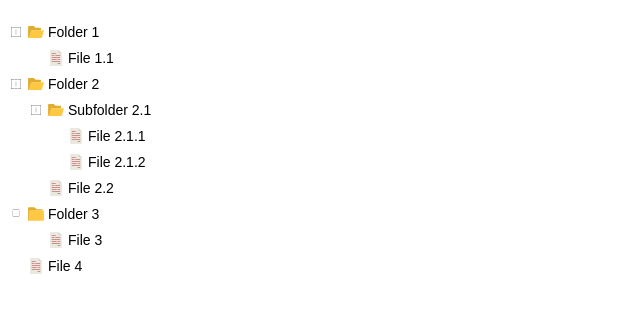
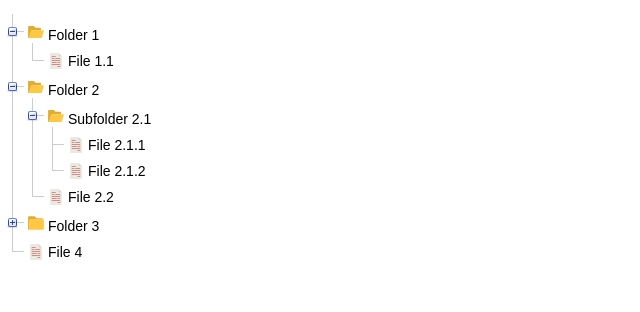
Before and after one commit to ns-spitsyna/tree-menu, a plain HTML site: page index.html in a window 1280 px wide. Shown: the whole page, without its empty margins (0-640 px from the left). Drawn offline with Linux system fonts and the light colour scheme.

Commit message:
Add files via upload
правки

```diff
--- a/css/style.min.css
+++ b/css/style.min.css
@@ -1,2 +1,2 @@
-.list{font-family:Arial,Helvetica,sans-serif;font-size:14px}.list__item{background-position:left 10px;background-repeat:no-repeat;padding-left:20px;padding-top:10px;cursor:pointer}.list__item_file{background-image:url(../img/file.svg);list-style:none}.list__item_type_open{background-image:url(../img/folder-open.svg);list-style-image:url(../img/button-show.svg)}.list__item_type_close{background-image:url(../img/folder-close.svg);list-style-image:url(../img/button-hide.svg)}.list_level-1{padding-left:20px}.list_level-2,.list_level-3{padding-left:0}
+.list{width:-webkit-max-content;width:-moz-max-content;width:max-content;font-family:Arial,Helvetica,sans-serif;font-size:14px}.list__item{position:relative;background-image:url(../img/folder-open.svg);list-style-image:url(../img/button-hide.png);background-position:left 10px;background-repeat:no-repeat;padding-left:20px;padding-top:10px;cursor:pointer;z-index:100}.list__item:before{content:"";position:absolute;left:-16px;top:17px;width:12px;height:1px;background:#ccc;z-index:-1}.list__item_file{background-image:url(../img/file.svg);list-style:none}.list__item_folder-close{background-image:url(../img/folder-close.svg);list-style-image:url(../img/button-show.png)}.list__item_folder-close .list{display:none}.files__item{position:relative;left:-20px;padding-left:20px}.files__item:before{content:"";position:absolute;width:1px;height:calc(100% - 8px);background:#ccc;left:4px}.pl-20{padding-left:20px}
 /*# sourceMappingURL=../sourcemaps/style.min.css.map */
--- a/index.html
+++ b/index.html
@@ -1,6 +1,5 @@
 <!DOCTYPE html>
 <html lang="en">
-
 <head>
 	<meta charset="UTF-8">
 	<meta name="viewport"
@@ -10,52 +9,59 @@
 	<meta name="keywords"
 				content="">
 	<link rel="shortcut icon"
-				href="img/favicons/favicon.svg"
+				href="@@favicon.svg"
 				type="image/svg+xml">
 	<link rel="shortcut icon"
-				href="img/favicons/favicon.webp"
+				href="@@favicon.webp"
 				type="image/webp">
 	<link rel="shortcut icon"
-				href="img/favicons/favicon.png"
+				href="@@favicon.png"
 				type="image/x-icon">
-	<link rel="stylesheet"
-				href="css/libs.min.css">
 	<link rel="stylesheet"
 				href="css/style.min.css">
 	<title>Tree menu</title>
 </head>
 
-
 	<body>
-	<main class="main">
-	<ul class="list list_level-1">
-    <li class="list__item list__item_type_open">
-        Folder 1
-        <ul class="list list_level-2">
+		<main >
+			<div class="files pl-20">
+    <ul class="files__item list">
+        <li class="list__item">Folder 1
+            <div class="files">
+                <ul class="files__item list">
                     <li class="list__item list__item_file">File 1.1</li>
                 </ul>
+            </div>
         </li>
-    <li class="list__item list__item_type_open">Folder 2
-        <ul class="list list_level-2">
-            <li class="list__item list__item_type_open">Subfolder 2.1
-                <ul class="list list_level-3">
+        <li class="list__item">Folder 2
+            <div class="files">
+                <ul class="files__item list">
+                    <li class="list__item">Subfolder 2.1
+                        <div class="files">
+                            <ul class="files__item list">
                                 <li class="list__item list__item_file">File 2.1.1</li>
                                 <li class="list__item list__item_file">File 2.1.2</li>
                             </ul>
+                        </div>
                     </li>
                     <li class="list__item list__item_file">File 2.2</li>
                 </ul>
+            </div>
+
         </li>
-    <li class="list__item list__item_type_close">Folder 3
-        <ul class="list list_level-2">
+        <li class="list__item list__item_folder-close">Folder 3
+            <div class="files">
+                <ul class="files__item list">
                     <li class="list__item list__item_file">File 3</li>
                 </ul>
+            </div>
         </li>
-    <li class="list__item list__item_file">File 4 </li>
+        <li class="list__item list__item_file">File 4</li>
     </ul>
-	<script src="js/libs.min.js"></script>
+</div>
+
 			<script src="js/main.min.js"></script>
 
+		</main>
 	</body>
-
 </html>
--- a/js/main.min.js
+++ b/js/main.min.js
@@ -1,2 +1,3 @@
-
+const toggleList=(e,t)=>{document.querySelectorAll(e).forEach(e=>{e.addEventListener("click",l=>{let c=l.target;c===e&&c.childNodes.length>1&&c.classList.toggle(t)})})};
+window.addEventListener("DOMContentLoaded",(function(){"use strict";toggleList(".list__item","list__item_folder-close")}));
 //# sourceMappingURL=../sourcemaps/main.min.js.map
```
Also changed, not shown: img/button-hide.png (added), img/button-hide.webp (added), img/button-show.png (added), img/button-show.webp (added), img/sprite.svg (added), 2 other files. Lines whose indentation alone changed are shown as unchanged.
